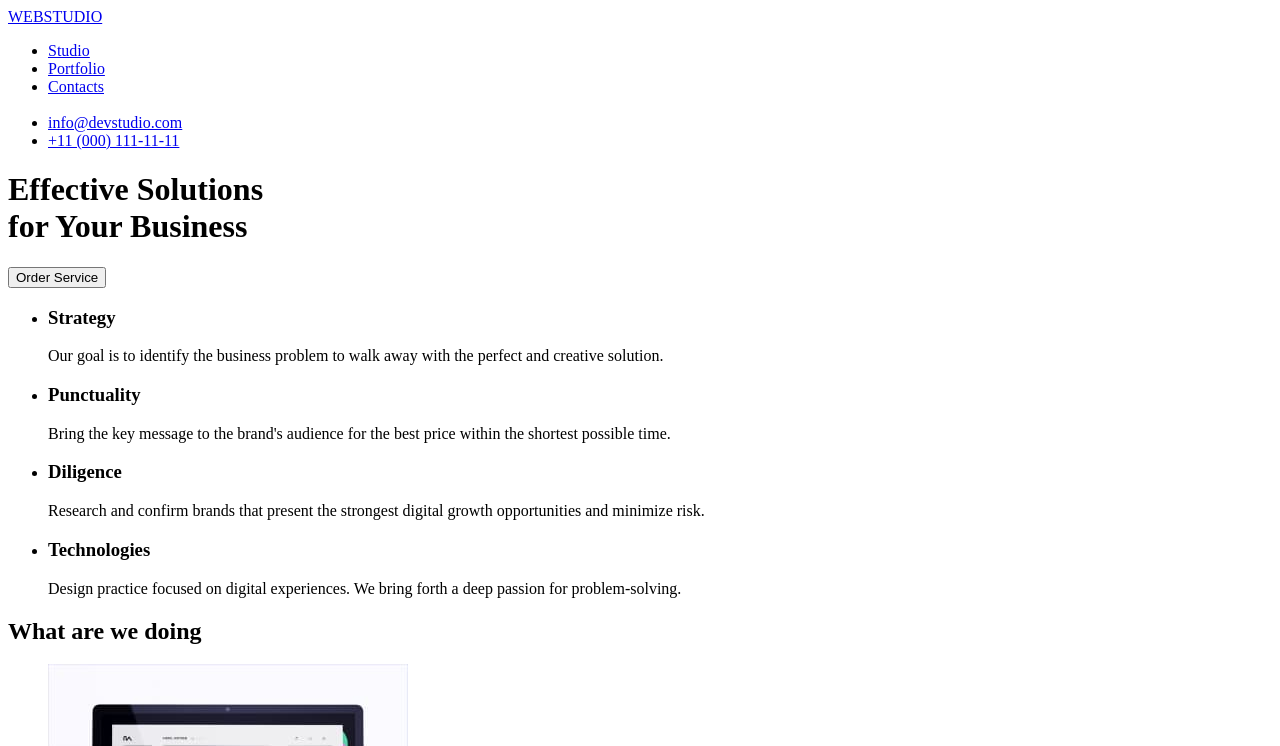
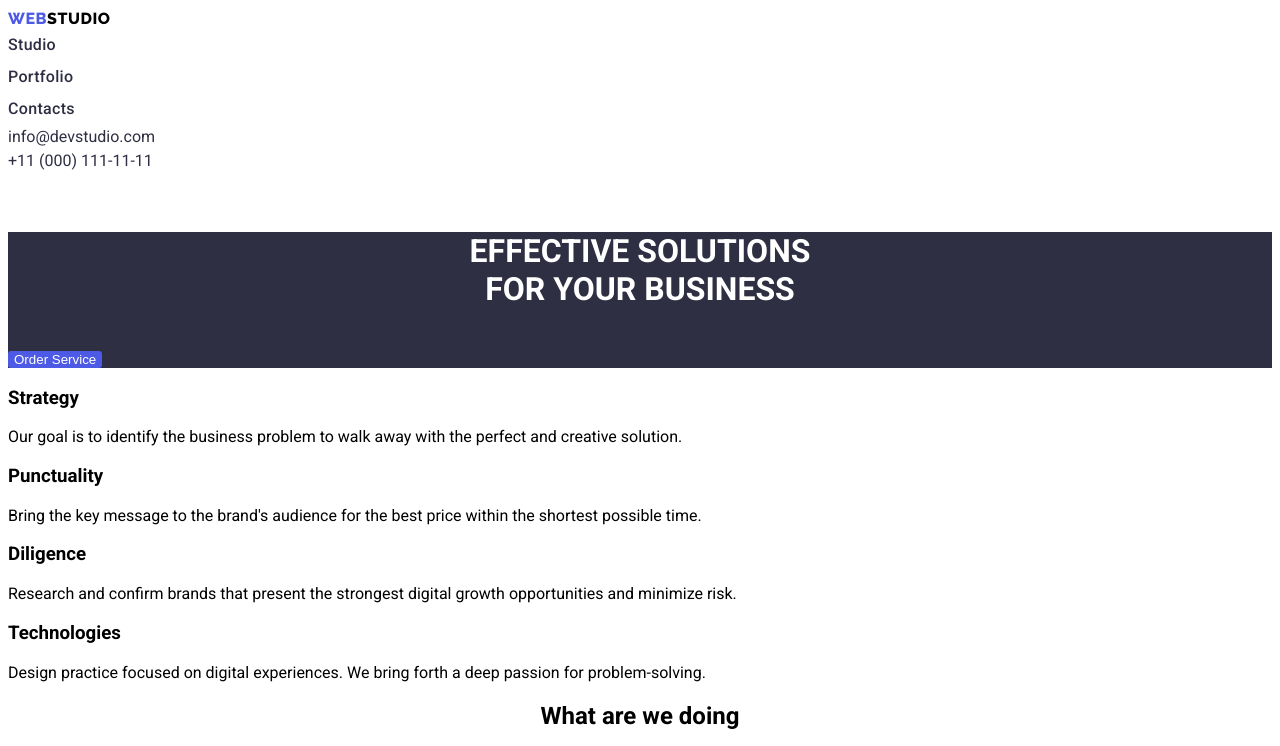
Before and after one commit to aprilespiritu/goit-markup-hw-02, a plain HTML site: page index.html in a window 1280 px wide. Shown: the top 746 px of the page. Drawn offline with Linux system fonts and the light colour scheme.

Commit message:
Homework # 2

```diff
--- /dev/null
+++ b/css/styles.css
@@ -0,0 +1,119 @@
+:root {
+    --iris: #4D5AE5;
+    --navy-blue: #2E2F42;
+    --white: #fff;
+    --ocean: #404bbf;
+    --green: #31d0aa;
+    --slate: #434455;
+    --light-slate: #8e8f99;
+    --cornflower: #e7e9fc;
+    --cloud: #f4f4fd;
+    --navy-blue-modal: #2e2f42.40%;
+    --grey: #2e2f42.70%;
+    --dairy: #fcfcfc;
+}
+
+body {
+    font-family: 'Roboto', sans-serif;
+}
+
+.logo {
+    font-family: 'Raleway', sans-serif;
+    text-decoration: none;
+    color: var(--navy-blue)
+    font-size: 20px;
+    font-weight: 800;
+    line-height: 21px;
+    letter-spacing: 0.54px;
+}
+
+.logo span{
+    color: var(--iris)
+}
+
+.logo-1 {
+    font-family: 'Raleway', sans-serif;
+    color: var(--white)
+}
+
+.logo-1 span{
+    color: var(--iris)
+}
+
+ul {
+    list-style-type: none;
+    margin: 0;
+    padding: 0;
+}
+
+.box {
+    background-color: var(--navy-blue);
+    color: var(--white)
+}
+
+h1 {
+    text-align: center;
+    text-transform: uppercase;
+    font-size: 2rem;
+    color: var(--white);
+}
+
+.main-header-menu-link {
+    color: var(--navy-blue);
+    font-size: 16px;
+    font-style: normal;
+    font-weight: 500;
+    line-height: 2rem;
+    letter-spacing: 0.32px;
+}
+
+.main-header-menu-link:visited {
+    color: var(--ocean);
+    font-size: 16px;
+    font-style: normal;
+    font-weight: 500;
+    line-height: 2rem;
+    letter-spacing: 0.32px;
+}
+
+a {
+    font-family: 'Roboto', sans-serif;
+    text-decoration: none;
+    color: var(--navy-blue);
+    line-height: 24px;
+}
+
+.main-header-cta{
+    background-color: var(--iris);
+    color: var(--white);
+    border-radius: 3px;
+    border-style: none;
+}
+
+h2 {
+    text-align: center;
+}
+
+.navbar-header {
+    padding: 25px;
+    display: inline-flex;
+    align-items: flex-start;
+    gap: 40px;
+}
+
+.navbar-header ul{
+    padding: 0;
+    margin: 0;
+    text-align: center;
+    display: inline-block;
+    vertical-align: top;
+    gap: 100px;
+}
+
+.navbar-header li{
+    display: inline-block;
+}
+
+button {
+    cursor: pointer;
+}
--- a/index.html
+++ b/index.html
@@ -3,24 +3,28 @@
     <head>
         <meta charset="UTF-8" />
         <meta name="viewport" content="width=device-width, initial-scale=1.0" />
-        <title>goit-markup-hw-01</title>
+        <title>goit-markup-hw-02</title>
+        <link rel="preconnect" href="https://fonts.googleapis.com">
+        <link rel="preconnect" href="https://fonts.gstatic.com" crossorigin>
+        <link href="https://fonts.googleapis.com/css2?family=Raleway:wght@800&family=Roboto:wght@400;500;700;900&display=swap"
+            rel="stylesheet">
+        <link rel="stylesheet" href="css/styles.css">
     </head>
 
     <body>
         <!-- page menu -->
         <header class="main-header">
             <div class="main-header-container">
-                    <a href="#top">WEBSTUDIO</a>
+                    <a href="#top" class="logo"><span>WEB</span>STUDIO</a>
                     <ul class="main-header-menu">
                         <nav>
                         <li class="main-header-menu-item">
-                            <a class="main-header-menu-link" href="#studio">Studio</a></li>
+                            <a class="main-header-menu-link" href="index.html" target="_self">Studio</a></li>
                         <li class="main-header-menu-item">
-                            <a class="main-header-menu-link" href="#portfolio">Portfolio</a></li>
+                            <a class="main-header-menu-link" href="portfolio.html" target="_self">Portfolio</a></li>
                         <li class="main-header-menu-item">
-                            <a class="main-header-menu-link" href="#contacts">Contacts</a></li>
+                            <a class="main-header-menu-link" href="#" target="_self">Contacts</a></li>
                         </nav>
-                        <br>
                         <li class="main-header-ctas-item">
                             <a href="mailto:info@devstudio.com">info@devstudio.com</a>
                         </li>
@@ -31,11 +35,15 @@
             </div>
         </header>
         <!-- end of page menu-->
+
+        <!-- Studio -->
         <main>
-            <!-- #studio -->
-            <h1 id="studio">Effective Solutions<br>for Your Business</h1>
-            <button class="main-header-cta" type="button">Order Service</button>
-
+            <br><br>
+            <div class="box">
+                <h1>Effective Solutions<br>for Your Business</h1>
+                <br>
+                <button class="main-header-cta" type="button">Order Service</button>
+            </div>
             <ul>
                 <li>
                     <h3>Strategy</h3>
@@ -54,44 +62,45 @@
                     <p>Design practice focused on digital experiences. We bring forth a deep passion for problem-solving.</p>
                 </li>
             </ul>
-            <!-- end of #studio -->
-            <!-- #portfolio -->
-            <h2 id="portfolio">What are we doing</h2>
+
+            <h2>What are we doing</h2>
             <ul>
                 <li><img src="images/img 1.jpg" alt="Computer" width="360"></li>
                 <li><img src="images/img 2.jpg" alt="Phone" width="360"></li>
                 <li><img src="images/img 3.jpg" alt="Interests" width="360"></li>
             </ul>
-            <!-- end of #portfolio -->
-            <!-- #contacts -->
-            <h2 id="contacts">Our Team</h2>
+
+            <h2>Our Team</h2>
             <ul>
                 <li>
-                    <img src="images/img 4.jpg" alt="Mark Guerrero">
+                    <img src="images/team card 1.jpg" alt="Mark Guerrero">
                     <h3>Mark Guerrero</h3>
                     <p>Product Designer</p>
                 </li>
                 <li>
-                    <img src="images/img 5.jpg" alt="Tom Ford">
+                    <img src="images/team card 2.jpg" alt="Tom Ford">
                     <h3>Tom Ford</h3>
                     <p>Frontend Developer</p>
                 </li>
                 <li>
-                    <img src="images/img 6.jpg" alt="Camila Garcia">
+                    <img src="images/team card 3.jpg" alt="Camila Garcia">
                     <h3>Camila Garcia</h3>
                     <p>Marketing</p>
                 </li>
                 <li>
-                    <img src="images/img 7.jpg">
+                    <img src="images/team card 4.jpg" alt="Daniel Wilson">
                     <h3>Daniel Wilson</h3>
                     <p>UI Designer</p>
                 </li>
             </ul>
-            <!-- end of #contacts -->
         </main>
+
         <footer>
-            <a href="#top">WEBSTUDIO</a>
-            <p>Increase the flow of customers and <br> sales for your business with digital <br> marketing and growth solutions.</p>
+            <div class="box">
+                <a href="#top" class="logo-1"><span>WEB</span>STUDIO</a>
+                <p>Increase the flow of customers and <br> sales for your business with digital <br> marketing and growth solutions.</p>
+            </div>
         </footer>
+
     </body>
 </html>
```
Also changed, not shown: portfolio.html (added, +69 -0 lines), images/app 1.jpg (added), images/app 2.jpg (added), images/app 3.jpg (added), images/app 4.jpg (added), images/app 5.jpg (added), images/app 6.jpg (added), images/app 7.jpg (added), images/app 8.jpg (added), images/app 9.jpg (added), images/team card 1.jpg (renamed from images/img 4.jpg), images/team card 2.jpg (renamed from images/img 5.jpg), images/team card 3.jpg (renamed from images/img 6.jpg), images/team card 4.jpg (renamed from images/img 7.jpg).
